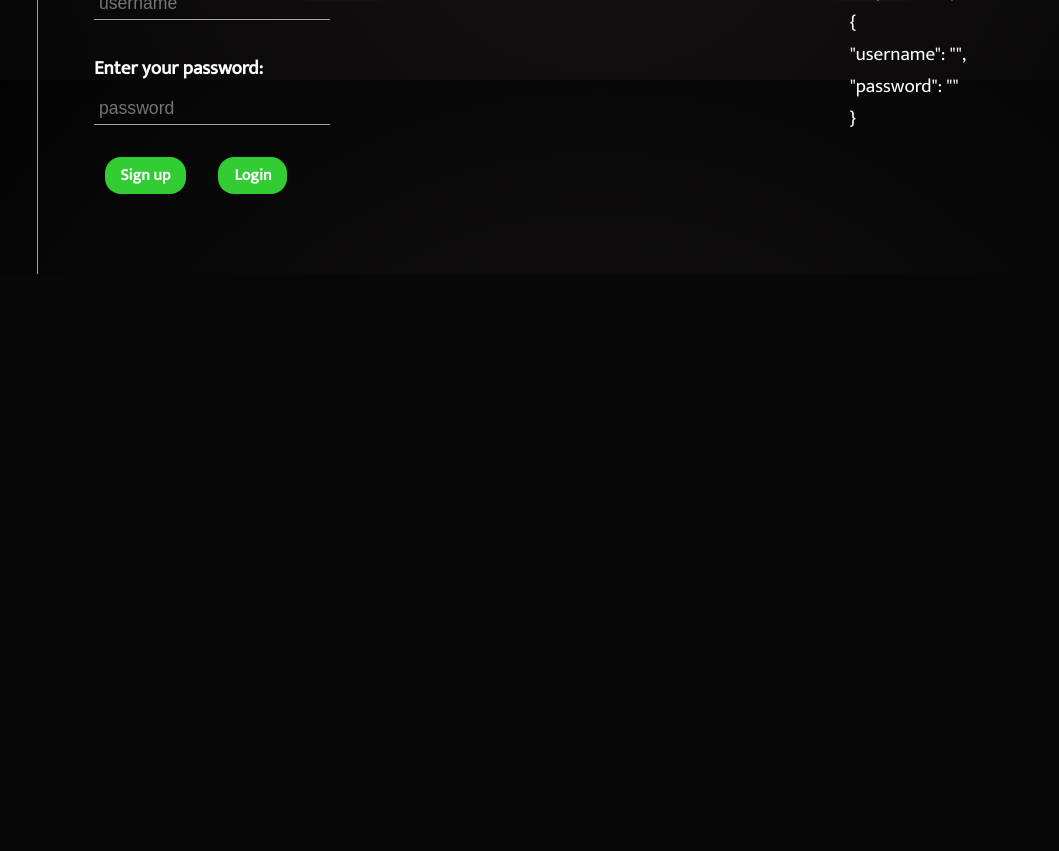
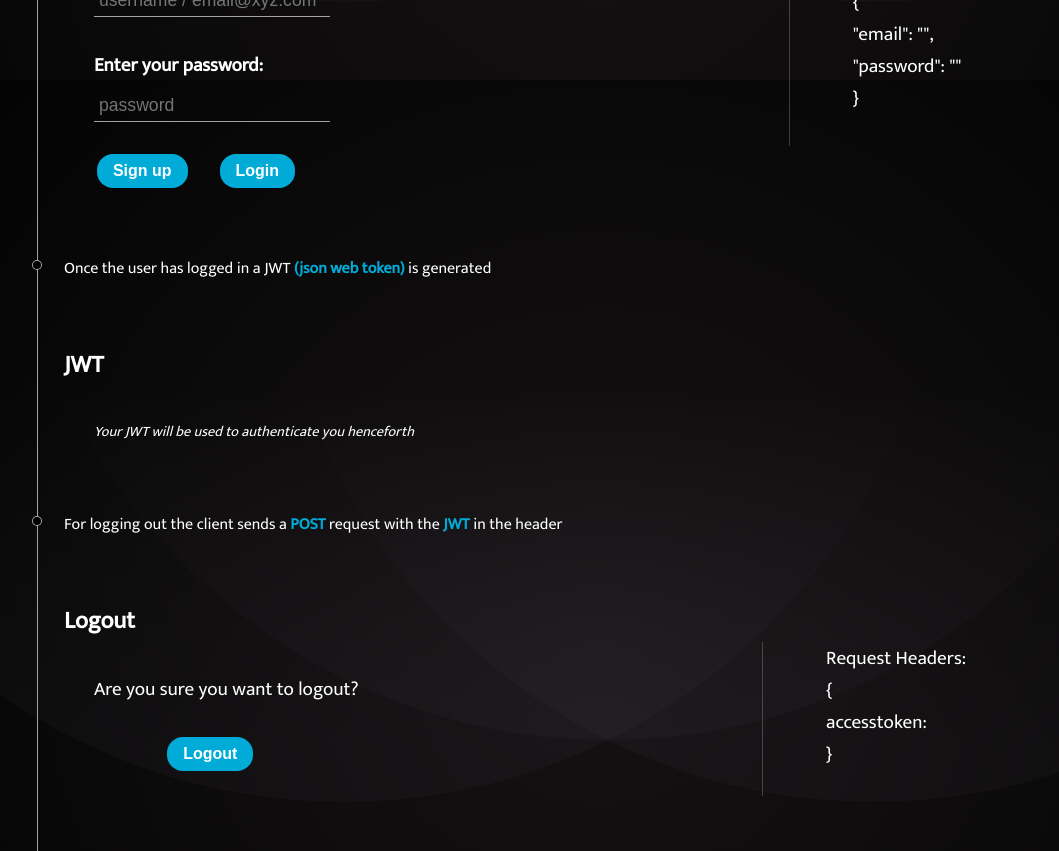
Before and after one commit to ItsHyde-dev/Web-Portfolio, a React (Create React App) app: page /projects/golang-rest-api in a window 1280 px wide. Shown: the part 720-1571 px from the top of the page, without its empty margins (32-1091 px from the left). Before the commit the page ends 994 px from the top, so only its background shows below. Built offline with nearby package versions, Linux system fonts and the light colour scheme.

Commit message:
current status

```diff
--- a/src/common/styles/colors.module.css
+++ b/src/common/styles/colors.module.css
@@ -5,3 +5,11 @@
 .baby_blue {
     color: #00ACD7;
 }
+
+.background_baby_blue {
+    background-color: #00ACD7;
+}
+
+.background_limegreen {
+    background-color: limegreen;
+}
--- a/src/components/code-test-pages/common/test-page-common-styles.module.css
+++ b/src/components/code-test-pages/common/test-page-common-styles.module.css
@@ -125,7 +125,7 @@
 }
 
 .list_area {
-    padding-top: 2rem;
+    padding-top: 0.3rem;
     font-size: 1.2rem;
     font-family: 'Mukta', sans-serif;
 }
@@ -140,7 +140,6 @@
     font-size: 1.5rem;
     font-weight: bold;
     margin-top: 4rem;
-    margin-bottom: 0.5rem;
 }
 
 .list_area_block_split {
@@ -169,3 +168,88 @@
     padding-right: max(3rem, 20%);
     white-space: pre-line;
 }
+
+.list_area_block_right::before {
+    content: "";
+    position: absolute;
+    height: 120%;
+    width: 1px;
+    top: 0;
+    left: 0;background-color: rgba(180, 180, 180, 0.3);
+    animation: vertical-expand 1s ease-in-out;
+}
+
+@keyframes vertical-expand {
+    0% {
+        transform: scaleY(0);
+    }
+    100% {
+        transform: scaleY(1);
+    }
+}
+/* specific components */
+
+.block_h1 {
+    padding-top: 2rem;
+    font-size: 1.2rem;
+    font-weight: bold;
+    width: max-content;
+}
+
+.input {
+    background-color: transparent;
+    border: none;
+    color: white;
+    font-size: 1.1rem;
+    text-align: left;
+    border-bottom: 1px solid rgba(180, 180, 180, 0.9);
+    outline: none;
+    padding: 5px;
+    margin-top: 0.6rem;
+}
+
+.button1 {
+    border: 0;
+    background: transparent;
+    background-color: limegreen;
+    margin-top: 2rem;
+    margin-right: 2rem;
+    padding: 0.5rem 1rem;
+    border-radius: 1rem;
+    color: white;
+    font-size: 1rem;
+    font-weight: 600;
+    cursor: pointer;
+    text-align: center;
+    width: max-content;
+}
+
+.button2 {
+    border: 0;
+    background: transparent;
+    background-color: #00ACD7;
+    margin-top: 2rem;
+    margin-right: 2rem;
+    padding: 0.5rem 1rem;
+    border-radius: 1rem;
+    color: white;
+    font-size: 1rem;
+    font-weight: 600;
+    cursor: pointer;
+    text-align: center;
+    width: max-content;
+}
+
+.italics_subtext {
+    font-size: 0.9rem;
+    font-weight: 300;
+    font-style: italic;
+    padding-top: 0.2rem;
+}
+
+.container1 {
+    display: flex;
+    flex-direction: column;
+    align-items: center;
+    justify-content: flex-start;
+}
--- a/src/components/code-test-pages/go-rest-api/go-rest-api-test-page.tsx
+++ b/src/components/code-test-pages/go-rest-api/go-rest-api-test-page.tsx
@@ -1,10 +1,9 @@
-import Navbar from '../../navbar/navbar'
 import techMap from '../../projects/techMap'
-import logoStyles from '../../../common/styles/logo.module.css'
-import commonStyles from '../common/test-page-common-styles.module.css'
 import colors from '../../../common/styles/colors.module.css'
 import RestApiUserAuthTestPageTemplate from '../common/components/rest-api-user-auth-test-page-template'
 import LoginAreaGo from './login-area-go'
+import JwtAreaGo from './jwt-area-go'
+import LogoutAreaGo from './logout-area-go'
 
 export default function GoRestApiTestPage() {
 
@@ -12,7 +11,9 @@ export default function GoRestApiTestPage() {
     const headerTechName = <b className={colors.baby_blue}>Go</b>
 
     const areas = [
-        <LoginAreaGo />
+        <LoginAreaGo />,
+        <JwtAreaGo />,
+        <LogoutAreaGo />,
     ]
 
     return RestApiUserAuthTestPageTemplate(technologies, areas, headerTechName  )
--- /dev/null
+++ b/src/components/code-test-pages/go-rest-api/jwt-area-go.tsx
@@ -0,0 +1,32 @@
+import CommonListArea, { ListAreaTemplateProps } from '../common/components/list-area-template';
+import colors from '../../../common/styles/colors.module.css'
+import { useContext } from 'react';
+import { JwtProvider } from '../common/components/connected_ul_object';
+import styles from '../common/test-page-common-styles.module.css'
+
+export default function JwtAreaGo() {
+
+    const { jwt } = useContext(JwtProvider)
+
+    const introText = <div>Once the user has logged in a JWT <b className={colors.baby_blue}>(json web token)</b> is generated</div>
+
+    const leftBlockChildComponent = () => {
+        return (
+            <div>
+                <div className={colors.baby_blue}>{jwt}</div>
+                <div className={styles.italics_subtext}>Your JWT will be used to authenticate you henceforth</div>
+            </div>
+        )
+    }
+
+    const listAreaProps: ListAreaTemplateProps = {
+        introText,
+        title: 'JWT',
+        leftBlockTitle: null,
+        rightBlockTitle: null,
+        leftBlockChildComponent: leftBlockChildComponent(),
+        rightBlockChildComponent: undefined
+    }
+
+    return CommonListArea(listAreaProps)
+}
--- a/src/components/code-test-pages/go-rest-api/login-area-go.tsx
+++ b/src/components/code-test-pages/go-rest-api/login-area-go.tsx
@@ -1,24 +1,22 @@
 import CommonListArea, { ListAreaTemplateProps } from "../common/components/list-area-template"
 import colors from '../../../common/styles/colors.module.css'
-import styles from '../node-rest-api/node-rest-api-test.module.css'
+import styles from '../common/test-page-common-styles.module.css'
 import { BaseSyntheticEvent, useContext, useState } from "react";
 import { JwtProvider } from "../common/components/connected_ul_object";
 import Fetch from "../../../utils/helpers/fetchHelper";
+import { toast } from "react-toastify";
 
 const f = new Fetch()
-
-
-//TODO: Change the React api base url to separate node and go apis
 
 export default function LoginAreaGo() {
 
     const [jsonStructure, setJsonStructure] = useState({
-        username: '',
+        email: '',
         password: ''
     });
 
-    const usernameHandler = (event: BaseSyntheticEvent) => {
-        setJsonStructure({ ...jsonStructure, username: event.target.value });
+    const emailHandler = (event: BaseSyntheticEvent) => {
+        setJsonStructure({ ...jsonStructure, email: event.target.value });
     }
 
     const passwordHandler = (event: BaseSyntheticEvent) => {
@@ -28,18 +26,19 @@ export default function LoginAreaGo() {
     const { setJwt } = useContext(JwtProvider)
 
     const login = async () => {
-        const url = `${process.env.REACT_APP_API_BASE_URL}/user/login`
+        const url = `${process.env.REACT_APP_GO_USER_AUTH_API_BASE_URL}/auth/login`
         const body = await f.post({ url, headers: null, body: jsonStructure })
+        console.log({body})
         if (body && body.accessToken) {
             setJwt(body.accessToken)
         }
     }
 
     const signup = async () => {
-        const url = `${process.env.REACT_APP_API_BASE_URL}/user/createUser`
+        const url = `${process.env.REACT_APP_GO_USER_AUTH_API_BASE_URL}/auth/signup`
         const body = await f.post({ url, headers: null, body: jsonStructure })
-        if (body && body.accessToken) {
-            setJwt(body.accessToken)
+        if (body) {
+            toast.info("Please login to continue")
         }
     }
 
@@ -47,23 +46,16 @@ export default function LoginAreaGo() {
         <div> User Login and Signup is done using <b className={colors.baby_blue}>username</b> and < b className={colors.baby_blue} > password</b > <br />
             This generates a < b className={colors.baby_blue} > json web token</b > </div>
 
-
-
-    // TODO: change the signup and login button colors to baby_blue
-
     const leftBlockChildComponent =
         <div>
-            <div className={styles.ia_header_1}>Enter your username: </div>
-            <input type="text" placeholder="username" onChange={usernameHandler} className={styles.input} />
-            <div className={`
-                ${styles.ia_header_1}
-                ${styles.pad_top}
-                `}>Enter your password: </div>
+            <div className={styles.block_h1}>Enter your Username / Email: </div>
+            <input type="text" placeholder="username / email@xyz.com" onChange={emailHandler} className={styles.input} />
+            <div className={styles.block_h1}>Enter your password: </div>
             <input type="password" placeholder="password" onChange={passwordHandler} className={styles.input} />
 
-            <div className={styles.signup_login_button_container}>
-                <div className={styles.signup_button} onClick={signup}>Sign up</div>
-                <div className={styles.signup_button} onClick={login}>Login</div>
+            <div className={styles.logo_container}>
+                <button className={styles.button2} onClick={signup}>Sign up</button>
+                <button className={styles.button2} onClick={login}>Login</button>
             </div>
         </div>
 
--- /dev/null
+++ b/src/components/code-test-pages/go-rest-api/logout-area-go.tsx
@@ -0,0 +1,62 @@
+import { useContext } from "react";
+import { JwtProvider } from "../common/components/connected_ul_object";
+import CommonListArea, { ListAreaTemplateProps } from "../common/components/list-area-template";
+import colors from '../../../common/styles/colors.module.css'
+import styles from '../common/test-page-common-styles.module.css'
+import Fetch, { Post } from "../../../utils/helpers/fetchHelper";
+
+const f = new Fetch()
+
+export default function LogoutAreaGo() {
+
+    const { jwt, setJwt } = useContext(JwtProvider)
+
+    const introText = <div>For logging out the client sends a
+        <b className={colors.baby_blue}> POST</b> request with the <b className={colors.baby_blue}>JWT</b> in the header</div>
+
+    const rightBlockChildComponent = `{
+            accesstoken: ${jwt}
+        }`
+
+
+    const leftBlockChildComponent = () => {
+
+        const logout = async () => {
+            const url = `${process.env.REACT_APP_GO_USER_AUTH_API_BASE_URL}/auth/logout`
+
+            const params: Post = {
+                url,
+                headers: {
+                    accesstoken: jwt
+                },
+                body: {}
+            }
+
+            const body = await f.post(params)
+            if (body != null || body != undefined) {
+                setJwt("")
+            }
+        }
+
+        return (
+            <div className={styles.container1}>
+                <div>Are you sure you want to logout? </div>
+                <button onClick={logout} className={`
+                    ${styles.button2}
+                `}>Logout</button>
+            </div>
+        )
+    }
+
+    const listAreaProps: ListAreaTemplateProps = {
+        introText,
+        title: "Logout",
+        leftBlockTitle: null,
+        rightBlockTitle: "Request Headers: ",
+        leftBlockChildComponent: leftBlockChildComponent(),
+        rightBlockChildComponent: rightBlockChildComponent
+    }
+
+    return CommonListArea(listAreaProps)
+
+}
--- a/src/components/code-test-pages/node-rest-api/sample-code-areas.tsx
+++ b/src/components/code-test-pages/node-rest-api/sample-code-areas.tsx
@@ -1,5 +1,4 @@
 import { BaseSyntheticEvent, useContext, useState } from 'react';
-import { toast } from 'react-toastify';
 import { JwtProvider } from '../common/components/connected_ul_object';
 import styles from './node-rest-api-test.module.css'
 import colors from '../../../common/styles/colors.module.css'
@@ -26,7 +25,7 @@ const IntroArea = () => {
     const { setJwt } = useContext(JwtProvider)
 
     const login = async () => {
-        const url = `${process.env.REACT_APP_API_BASE_URL}/user/login`
+        const url = `${process.env.REACT_APP_NODE_USER_AUTH_API_BASE_URL}/user/login`
         const body = await f.post({ url, headers: null, body: jsonStructure })
         if (body && body.accessToken) {
             setJwt(body.accessToken)
@@ -34,7 +33,7 @@ const IntroArea = () => {
     }
 
     const signup = async () => {
-        const url = `${process.env.REACT_APP_API_BASE_URL}/user/createUser`
+        const url = `${process.env.REACT_APP_NODE_USER_AUTH_API_BASE_URL}/user/createUser`
         const body = await f.post({ url, headers: null, body: jsonStructure })
         if (body && body.accessToken) {
             setJwt(body.accessToken)
@@ -101,7 +100,7 @@ const LogoutArea = () => {
     const { jwt, setJwt } = useContext(JwtProvider)
 
     const logout = async () => {
-        const url = `${process.env.REACT_APP_API_BASE_URL}/user/logout`
+        const url = `${process.env.REACT_APP_NODE_USER_AUTH_API_BASE_URL}/user/logout`
         const body = await f.post({ url, headers: { 'accesstoken': jwt }, body: {} })
         if (body) {
             setJwt('')
--- a/src/utils/helpers/fetchHelper.tsx
+++ b/src/utils/helpers/fetchHelper.tsx
@@ -1,10 +1,10 @@
 import { toast } from "react-toastify";
 
-interface Get {
+export interface Get {
     url: string
 }
 
-interface Post {
+export interface Post {
     url: string,
     headers: object | null,
     body: object,
```
Also changed, not shown: 2 other files (tests, documents, lock files or other folders).
